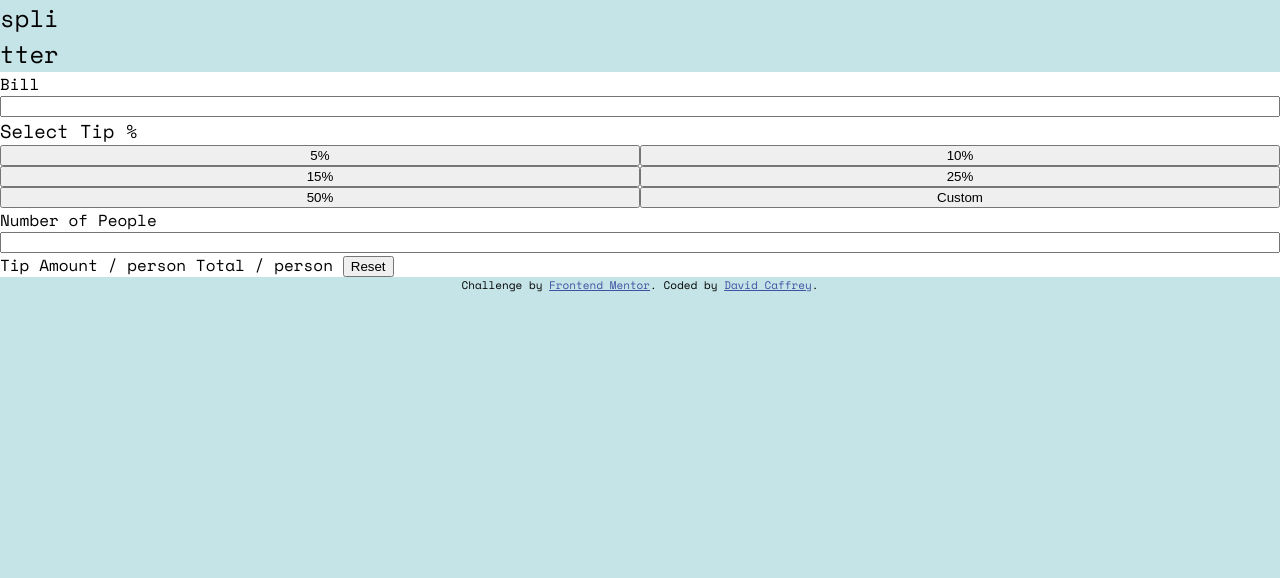
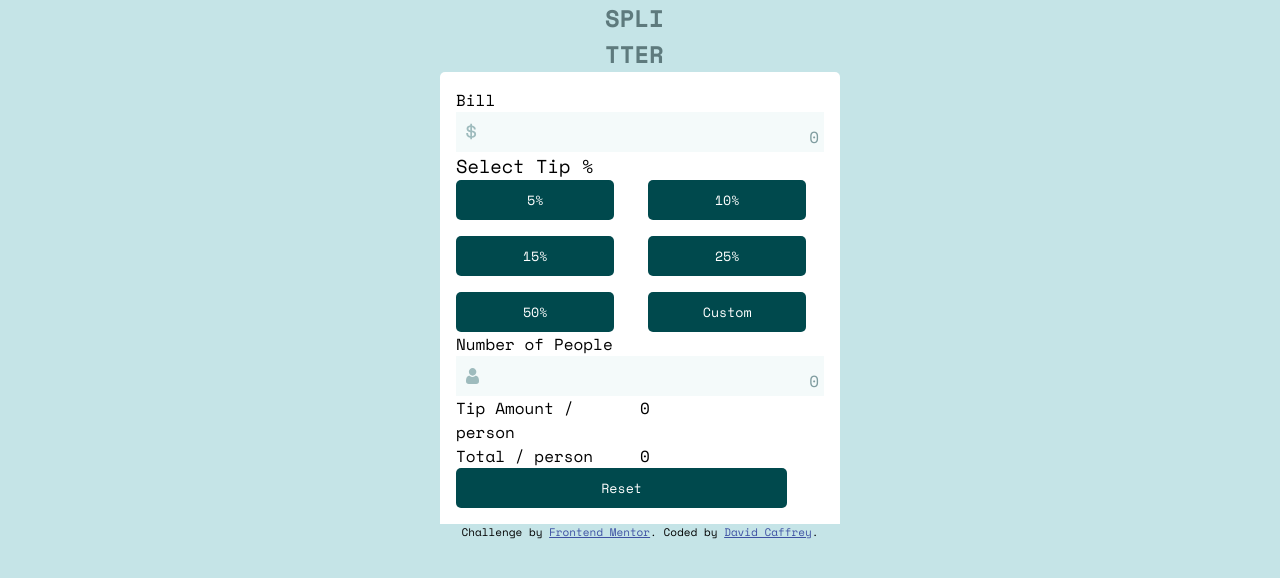
Before and after one commit to DavidCaffrey/tip-calculator-app, a plain HTML site: page index.html in a window 1280 px wide. Drawn offline with nearby package versions, Linux system fonts and the light colour scheme.

Commit message:
imporved basic layout

```diff
--- a/index.html
+++ b/index.html
@@ -21,8 +21,11 @@
         <!-- Input side of Calculator -->
         <form class="input-side">
           <label for="bill-amount" class="bill-amount">Bill</label>
-          <input type="number" name="" id="bill-amount" />
+          <div class="dollar-symbol">
+            <input type="number" name="" id="bill-amount" class="input-field" placeholder="0" />
+          </div>
           <h3>Select Tip %</h3>
+
           <div class="button-container">
             <button class="btn">5%</button>
             <button class="btn">10%</button>
@@ -31,17 +34,19 @@
             <button class="btn">50%</button>
             <button class="btn">Custom</button>
           </div>
-          <label for="">Number of People</label>
-          <input type="number" />
+          <label for="person-amount" class="person-amount">Number of People</label>
+          <div class="person-symbol">
+            <input type="number" id="person-amount" class="input-field" placeholder="0" />
+          </div>
         </form>
         <!-- Output side of calculator -->
 
         <form class="output-side">
-          <label for="">Tip Amount / person</label>
-          <output class></output>
-          <label for="">Total / person</label>
-          <output class=""></output>
-          <button type="reset">Reset</button>
+          <label for="">Tip Amount <span>/ person</span></label>
+          <output class>0</output>
+          <label for="">Total <span>/ person</span></label>
+          <output class="">0</output>
+          <button type="reset" class="btn btn-reset">Reset</button>
         </form>
       </article>
     </main>
--- a/style.css
+++ b/style.css
@@ -61,32 +61,98 @@ body {
 }
 
 main{
-  /* display: grid;
+  display: grid;
   align-items: center;
-  justify-content: center; */
+  justify-content: center;
 }
 
 .title{
   max-width: 70px;
   overflow-wrap: break-word;
-
+  text-transform: uppercase;
+  color:var(--main-dark-gray-cyan);
+  font-weight: bold;
+  margin: 0 auto;
 }
 
 .tip-calculator {
   background-color:var(--main-white-color);
   display: grid;
   grid-template-columns: 1fr;
+  border-radius: 5px 5px 0 0;
+  padding: 1rem;
+  max-width: 400px;
 }
 
 .input-side{
   display: grid;
   grid-template-columns: 1fr;
 }
+/* For placing $ in input field */
+.dollar-symbol{
+  position: relative;
+}
+.dollar-symbol::before{
+  content: url(./images/icon-dollar.svg);
+  position: absolute;
+  top: 10px;
+  left:10px;
+  z-index: 1;
+}
+
+.input-field{
+  background-color: var(--main-v-light-cyan);
+  border: none;
+  width: 100%;
+  height: 40px
+}
+
+.input-field::placeholder{
+  color:var(--main-greyish-cyan);
+  position: absolute;
+  right: 5px;
+  font-family: "Space Mono", monospace;
+  font-size: 1rem;
+}
+
+/* For placing person symbol in input field */
+.person-symbol{
+  position: relative;
+}
+.person-symbol::before{
+  content: url(./images/icon-person.svg);
+  position: absolute;
+  top: 10px;
+  left:10px;
+  z-index: 1;
+}
 
 .button-container{
   display: grid;
   grid-template-columns: 1fr 1fr;
+  gap: 1rem;
 }
+
+.btn{
+  /* buttons need to inherit font */
+  font-family: inherit;
+  border: none;
+  border-radius: 5px;
+  color: white !important;
+  background-color: var(--main-v-dark-cyan);
+  width: 90%;
+  height: 40px;
+}
+
+.output-side{
+  display: grid;
+  grid-template-columns: 1fr 1fr;
+}
+
+.btn-reset{
+  grid-column: 1/3;
+}
+
 
 /*  credits section  */
 
```
